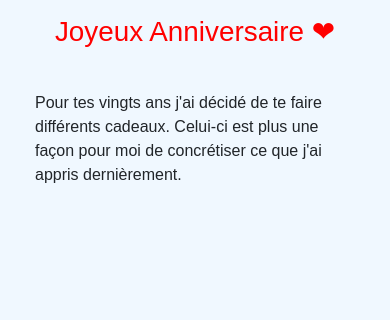
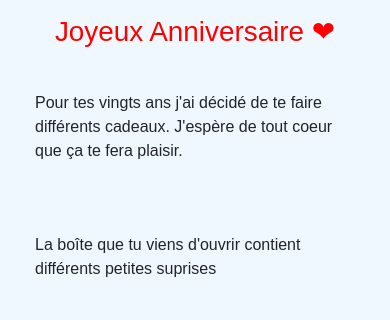
Before and after one commit to ChacoGolden/ChacoGolden.github.io, a plain HTML site: page index.html in a window 390 px wide. Drawn offline with nearby package versions, Linux system fonts and the light colour scheme.

Commit message:
adaptation smartphones

```diff
--- a/index.html
+++ b/index.html
@@ -2,6 +2,7 @@
 <html lang="fr">
 <head>
 	<title>loml</title>
+	<meta name="viewport" content="width=device-width, initial-scale=1" />
 	<link href="https://cdn.jsdelivr.net/npm/bootstrap@5.0.2/dist/css/bootstrap.min.css" rel="stylesheet" integrity="sha384-EVSTQN3/azprG1Anm3QDgpJLIm9Nao0Yz1ztcQTwFspd3yD65VohhpuuCOmLASjC" crossorigin="anonymous">
 	<style>
 		body {
@@ -21,6 +22,7 @@
 </head>
 <body>
 	<h1>Joyeux Anniversaire ❤</h1>
-		<div>Pour tes vingts ans j'ai décidé de te faire différents cadeaux. Celui-ci est plus une façon pour moi de concrétiser ce que j'ai appris dernièrement.</div>
+		<div>Pour tes vingts ans j'ai décidé de te faire différents cadeaux. J'espère de tout coeur que ça te fera plaisir.</div>
+		<div>La boîte que tu viens d'ouvrir contient différents petites suprises</div>
 </body>
 </html>
```
